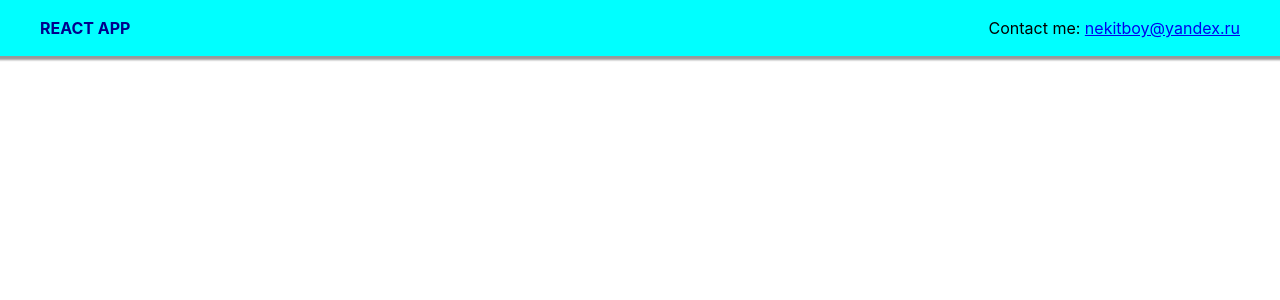
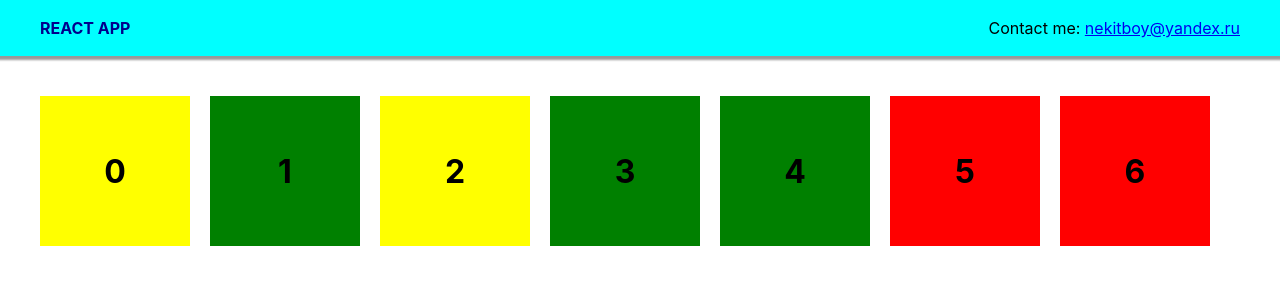
Before and after one commit to Ivan239/JS-beginer-course, a React (Create React App) app: page / in a window 1280 px wide. Shown: the top 300 px of the page. Built offline with nearby package versions, Linux system fonts and the light colour scheme.

Commit message:
Array of components

```diff
--- /dev/null
+++ b/src/components/block/Block.js
@@ -0,0 +1,12 @@
+import React from 'react'
+import './Block.scss'
+
+function Block (props) {
+  const { className, children, color } = props
+
+  return (<div className={`block ${className}`} style={{ backgroundColor: color }}>
+    {children}
+  </div>)
+}
+
+export default Block
--- /dev/null
+++ b/src/components/block/Block.scss
@@ -0,0 +1,13 @@
+$blockSize: 150px;
+
+.block {
+  display: flex;
+  align-items: center;
+  justify-content: center;
+  width: $blockSize;
+  height: $blockSize;
+  background-color: black;
+
+  font-weight: bold;
+  font-size: 32px;
+}
--- a/src/components/main/Main.js
+++ b/src/components/main/Main.js
@@ -1,9 +1,23 @@
 import React from 'react'
+import Block from '../block/Block'
+import './Main.scss'
 
-function Main() {
+const colors = ['red', 'purple', 'green', 'yellow']
+
+const generateBlocks = (count) => Array.from({ length: count })
+  .map(item => {
+    const randomColorIndex = Math.floor(Math.random() * colors.length)
+    return {
+      color: colors[randomColorIndex]
+    }
+  })
+
+function Main () {
+  const blocks = generateBlocks(7)
+
   return (
-    <main>
-
+    <main className="main container">
+      {blocks.map((block, index) => <Block key={index} className="main-block" color={block.color}>{index}</Block>)}
     </main>
   )
 }
--- a/src/components/main/Main.scss
+++ b/src/components/main/Main.scss
@@ -0,0 +1,22 @@
+.main {
+  padding-top: 40px;
+  padding-bottom: 60px;
+
+  display: flex;
+  flex-direction: row;
+  flex-wrap: wrap;
+  margin-left: -20px;
+  margin-top: -20px;
+
+  > * {
+    margin: 20px 0 0 20px;
+  }
+
+  .phantomBlock {
+    flex-grow: 1
+  }
+}
+
+//.main-block {
+//  margin: 20px 0 0 20px;
+//}
```
